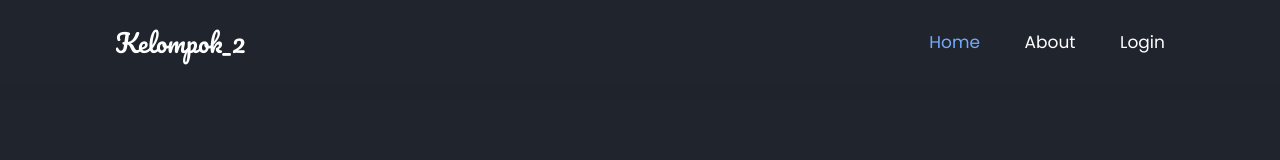
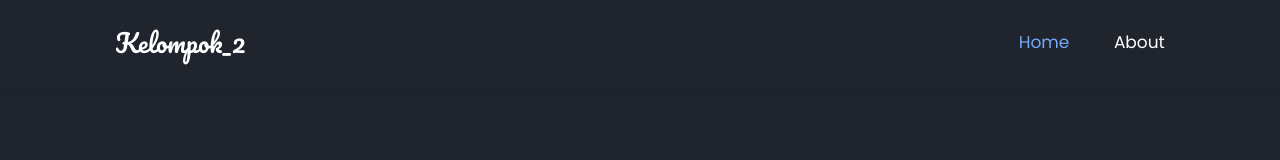
Before and after one commit to abdulF15/yusron_2, a plain HTML site: page menu.html in a window 1280 px wide. Shown: the top 160 px of the page. Drawn offline with nearby package versions, Linux system fonts and the light colour scheme.

Commit message:
revisiterus

```diff
--- a/menu.html
+++ b/menu.html
@@ -55,7 +55,7 @@
       <nav class="navbar">
         <a href="#home" class="active">Home</a>
         <a href="#about">About</a>
-        <a href="#about" class="login">Login</a>
+        <!-- <a href="#about" class="login">Login</a> -->
       </nav>
     </header>
 
```
